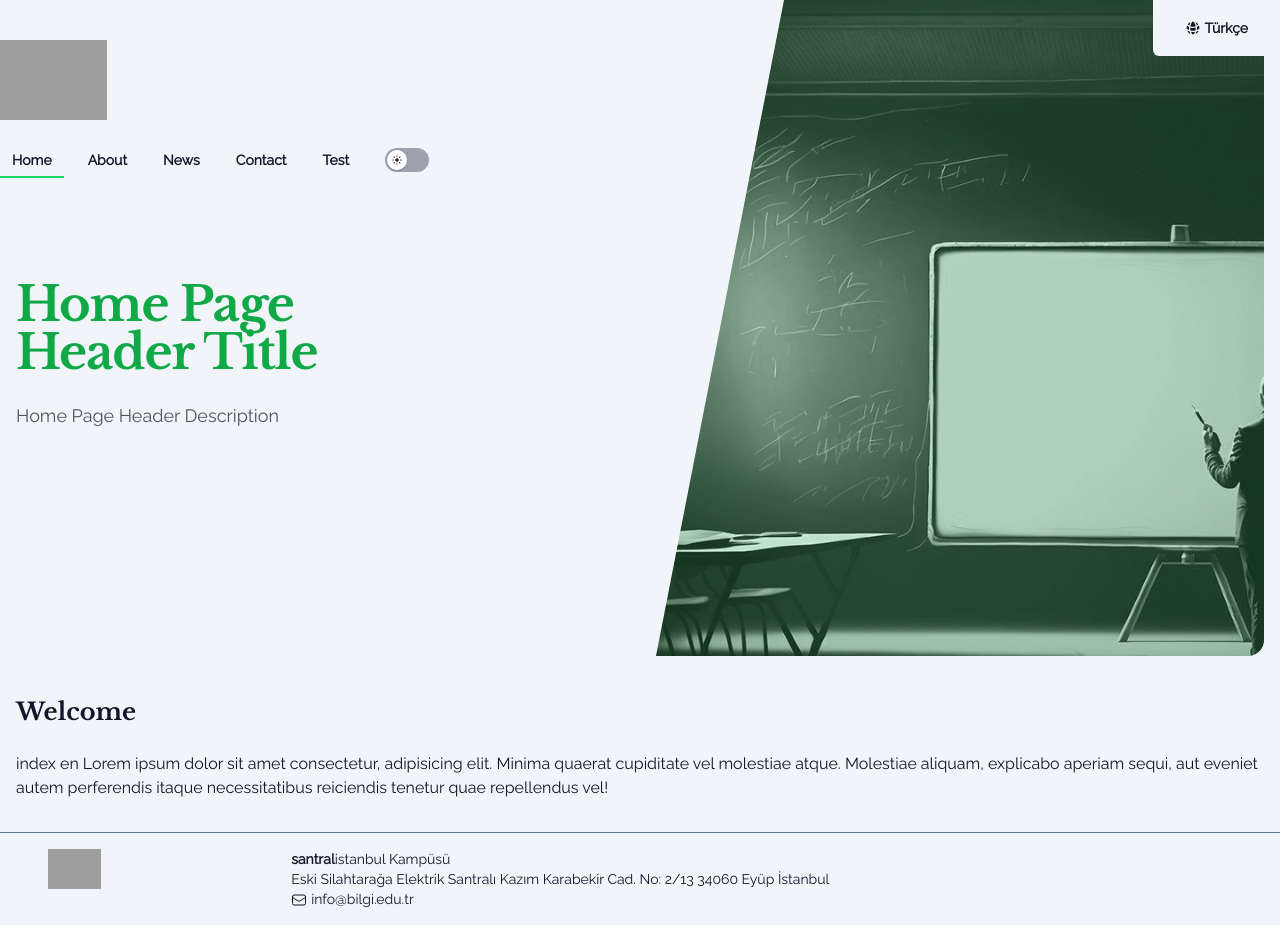
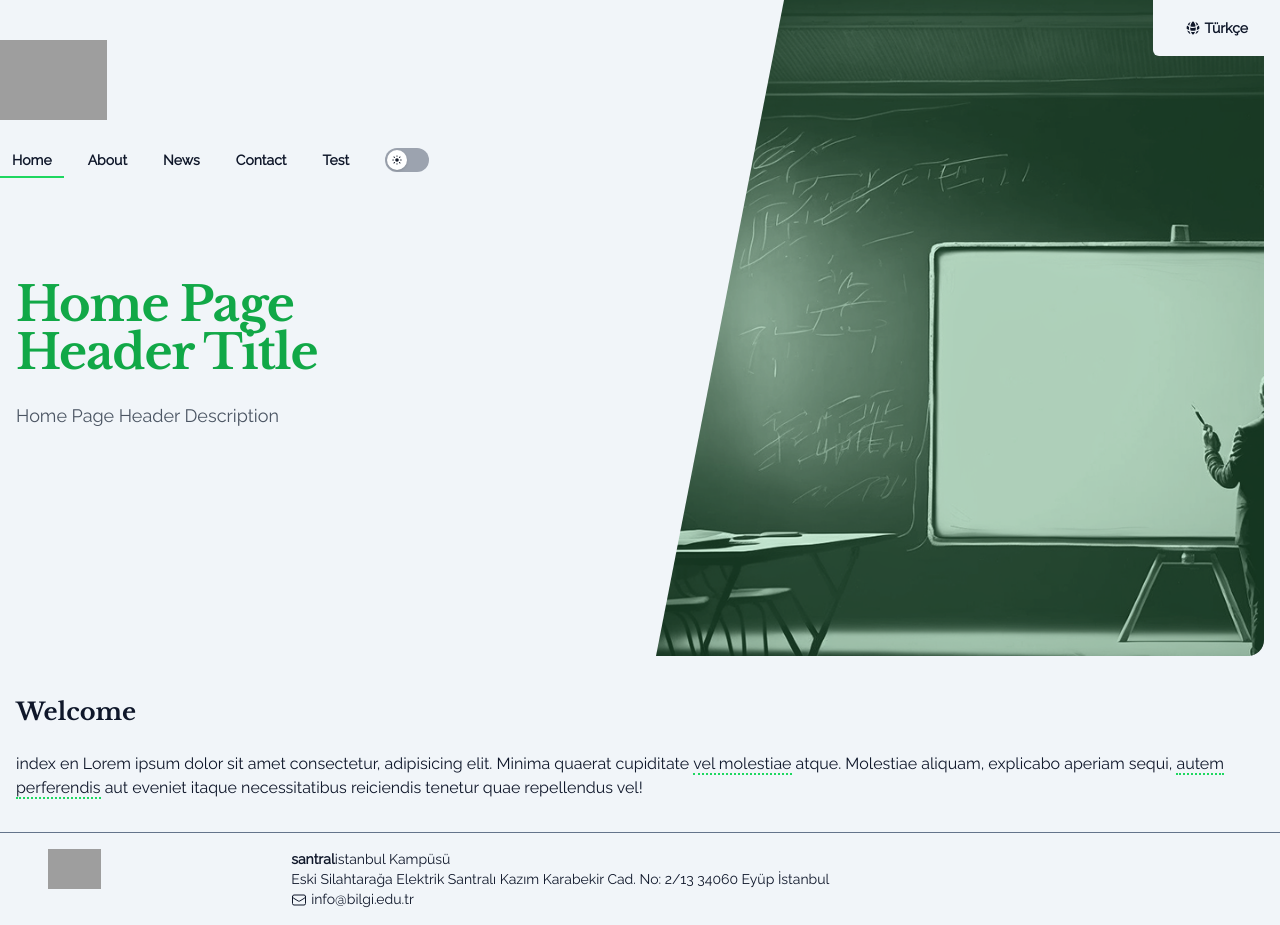
Before and after one commit to bilgi-webteam/nuxt3-boilerplate, a Nuxt app: page / in a window 1280 px wide. Built offline with nearby package versions, Linux system fonts and the light colour scheme; grey boxes are pictures that could not be loaded.

Commit message:
Refactor components to remove NuxtLoadingIndicator usage. Added Tooltip

```diff
--- /dev/null
+++ b/components/Tooltip.vue
@@ -0,0 +1,37 @@
+<!-- components/Tooltip.vue -->
+<template>
+  <div class="inline">
+    <span class="group relative">
+      <div
+        class="absolute bottom-[calc(100%+0.5rem)] left-[50%] hidden w-auto -translate-x-[50%] group-hover:block"
+      >
+        <div
+          class="bottom-full whitespace-nowrap rounded bg-slate-900 px-4 py-1 text-xs text-slate-100 dark:bg-slate-100 dark:text-slate-900"
+        >
+          {{ tooltipContent }}
+          <svg
+            class="absolute left-0 top-full h-2 w-full text-slate-900 dark:text-slate-100"
+            x="0px"
+            y="0px"
+            viewBox="0 0 255 255"
+            xml:space="preserve"
+          >
+            <polygon class="fill-current" points="0,0 127.5,127.5 255,0" />
+          </svg>
+        </div>
+      </div>
+      <span>
+        <slot></slot>
+      </span>
+    </span>
+  </div>
+</template>
+
+<script setup lang="ts">
+const props = defineProps({
+  tooltipContent: {
+    type: String,
+    required: true,
+  },
+});
+</script>
--- a/content/about_theteamEN.vue
+++ b/content/about_theteamEN.vue
@@ -7,12 +7,15 @@
     Fashion axe literally +1 direct trade, tote bag salvia Odd Future. Raw denim
     mustache ugh tofu. PBRB lo-fi tofu lomo cliche, keytar craft beer keffiyeh
     locavore banh mi actually cornhole.
-    <a href="#">Cray put a bird on it fanny pack try-hard drinking vinegar</a>,
-    four loko Williamsburg banh mi. Drinking vinegar Austin Thundercats quinoa
-    Shoreditch cliche sriracha, selfies ethical PBRB vegan salvia hoodie before
-    they sold out whatever. Semiotics gentrify Terry Richardson pug, jean shorts
-    mixtape artisan. Paleo semiotics stumptown, irony McSweeney's umami lomo
-    skateboard ennui hoodie Cosby sweater.
+    <Tooltip tooltipContent="https://www.google.com">
+      <a href="https://www.google.com"
+        >Cray put a bird on it fanny pack try-hard drinking vinegar</a
+      > </Tooltip
+    >, four loko Williamsburg banh mi. Drinking vinegar Austin Thundercats
+    quinoa Shoreditch cliche sriracha, selfies ethical PBRB vegan salvia hoodie
+    before they sold out whatever. Semiotics gentrify Terry Richardson pug, jean
+    shorts mixtape artisan. Paleo semiotics stumptown, irony McSweeney's umami
+    lomo skateboard ennui hoodie Cosby sweater.
   </p>
   <p>
     Morbi vel hendrerit augue. Donec et purus magna. In gravida porta pretium.
--- a/content/about_theteamTR.vue
+++ b/content/about_theteamTR.vue
@@ -7,12 +7,15 @@
     Fashion axe literally +1 direct trade, tote bag salvia Odd Future. Raw denim
     mustache ugh tofu. PBRB lo-fi tofu lomo cliche, keytar craft beer keffiyeh
     locavore banh mi actually cornhole.
-    <a href="#">Cray put a bird on it fanny pack try-hard drinking vinegar</a>,
-    four loko Williamsburg banh mi. Drinking vinegar Austin Thundercats quinoa
-    Shoreditch cliche sriracha, selfies ethical PBRB vegan salvia hoodie before
-    they sold out whatever. Semiotics gentrify Terry Richardson pug, jean shorts
-    mixtape artisan. Paleo semiotics stumptown, irony McSweeney's umami lomo
-    skateboard ennui hoodie Cosby sweater.
+    <Tooltip tooltipContent="https://www.google.com">
+      <a href="https://www.google.com"
+        >Cray put a bird on it fanny pack try-hard drinking vinegar</a
+      > </Tooltip
+    >, four loko Williamsburg banh mi. Drinking vinegar Austin Thundercats
+    quinoa Shoreditch cliche sriracha, selfies ethical PBRB vegan salvia hoodie
+    before they sold out whatever. Semiotics gentrify Terry Richardson pug, jean
+    shorts mixtape artisan. Paleo semiotics stumptown, irony McSweeney's umami
+    lomo skateboard ennui hoodie Cosby sweater.
   </p>
   <p>
     Morbi vel hendrerit augue. Donec et purus magna. In gravida porta pretium.
--- a/content/indexEN.vue
+++ b/content/indexEN.vue
@@ -1,8 +1,14 @@
 <template>
   <p>
     index en Lorem ipsum dolor sit amet consectetur, adipisicing elit. Minima
-    quaerat cupiditate vel molestiae atque. Molestiae aliquam, explicabo aperiam
-    sequi, aut eveniet autem perferendis itaque necessitatibus reiciendis
-    tenetur quae repellendus vel!
+    quaerat cupiditate
+    <Tooltip tooltipContent="About Us">
+      <a href="/en/about">vel molestiae</a>
+    </Tooltip>
+    atque. Molestiae aliquam, explicabo aperiam sequi,
+    <Tooltip tooltipContent="https://www.google.com">
+      <a href="https://www.google.com">autem perferendis</a>
+    </Tooltip>
+    aut eveniet itaque necessitatibus reiciendis tenetur quae repellendus vel!
   </p>
 </template>
--- a/content/indexTR.vue
+++ b/content/indexTR.vue
@@ -1,8 +1,14 @@
 <template>
   <p>
     index tr Lorem ipsum dolor sit amet consectetur, adipisicing elit. Minima
-    quaerat cupiditate vel molestiae atque. Molestiae aliquam, explicabo aperiam
-    sequi, aut eveniet autem perferendis itaque necessitatibus reiciendis
-    tenetur quae repellendus vel!
+    quaerat cupiditate
+    <Tooltip tooltipContent="Hakkımızda">
+      <a href="/tr/hakkimizda">vel molestiae</a>
+    </Tooltip>
+    atque. Molestiae aliquam, explicabo aperiam sequi,
+    <Tooltip tooltipContent="https://www.google.com">
+      <a href="https://www.google.com">autem perferendis</a>
+    </Tooltip>
+    aut eveniet itaque necessitatibus reiciendis tenetur quae repellendus vel!
   </p>
 </template>
--- a/content/testEN.vue
+++ b/content/testEN.vue
@@ -7,12 +7,15 @@
     Fashion axe literally +1 direct trade, tote bag salvia Odd Future. Raw denim
     mustache ugh tofu. PBRB lo-fi tofu lomo cliche, keytar craft beer keffiyeh
     locavore banh mi actually cornhole.
-    <a href="#">Cray put a bird on it fanny pack try-hard drinking vinegar</a>,
-    four loko Williamsburg banh mi. Drinking vinegar Austin Thundercats quinoa
-    Shoreditch cliche sriracha, selfies ethical PBRB vegan salvia hoodie before
-    they sold out whatever. Semiotics gentrify Terry Richardson pug, jean shorts
-    mixtape artisan. Paleo semiotics stumptown, irony McSweeney's umami lomo
-    skateboard ennui hoodie Cosby sweater.
+    <Tooltip tooltipContent="https://www.google.com">
+      <a href="https://www.google.com"
+        >Cray put a bird on it fanny pack try-hard drinking vinegar</a
+      > </Tooltip
+    >, four loko Williamsburg banh mi. Drinking vinegar Austin Thundercats
+    quinoa Shoreditch cliche sriracha, selfies ethical PBRB vegan salvia hoodie
+    before they sold out whatever. Semiotics gentrify Terry Richardson pug, jean
+    shorts mixtape artisan. Paleo semiotics stumptown, irony McSweeney's umami
+    lomo skateboard ennui hoodie Cosby sweater.
   </p>
   <p>
     Morbi vel hendrerit augue. Donec et purus magna. In gravida porta pretium.
```
